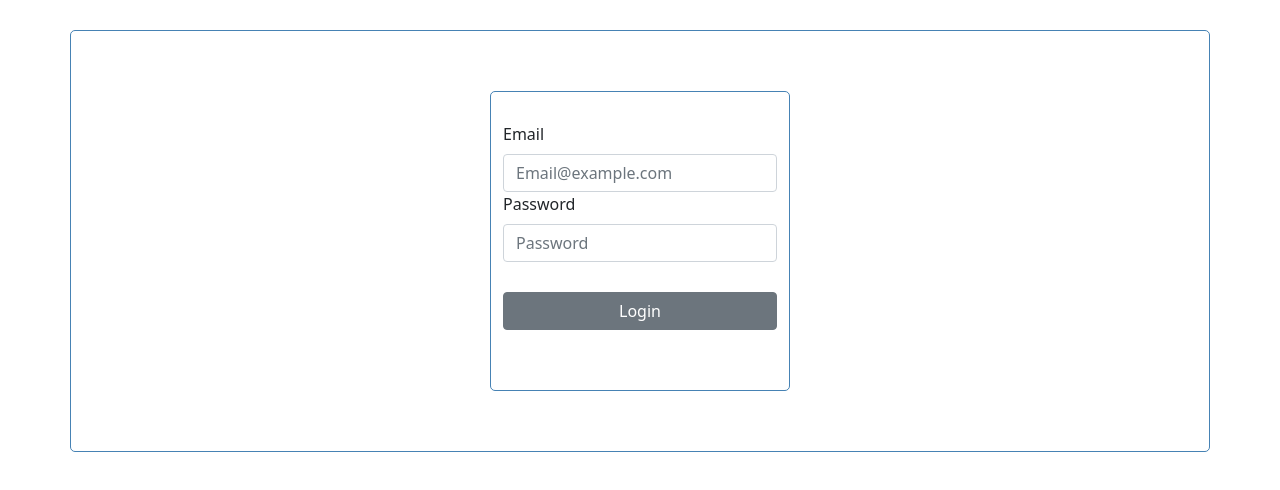
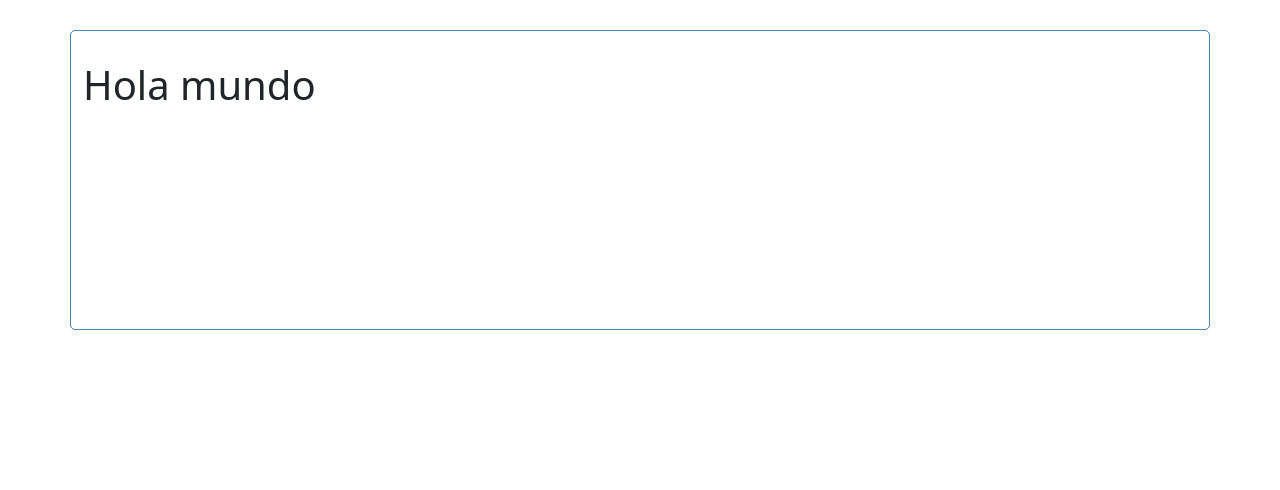
Before and after one commit to eocaranza/Menu_Excercise, a React (Create React App) app: page / in a window 1280 px wide. Before the commit this address led to /Login. Shown: the top 490 px of the page. Built offline with nearby package versions, Linux system fonts and the light colour scheme; sample sign-in values are in the browser's storage.

Commit message:
commit on main

```diff
--- a/package.json
+++ b/package.json
@@ -13,6 +13,7 @@
     "react-dom": "^17.0.2",
     "react-router-dom": "^6.2.1",
     "react-scripts": "5.0.0",
+    "sweetalert": "^2.1.2",
     "web-vitals": "^2.1.4"
   },
   "scripts": {
--- a/src/App.js
+++ b/src/App.js
@@ -3,17 +3,23 @@ import { BrowserRouter as Router, Route, Routes } from "react-router-dom";
 import "bootstrap/dist/css/bootstrap.min.css";
 import Login from "./components/Login";
 import PrivateRoute from "./PrivateRoute";
+import { AuthContext } from "./context/Auth";
 
 const App = () => {
-  const [showLogin, setShowLogin] = useState(true);
+  const existingTokens = JSON.parse(localStorage.getItem("tokens"));
+  const [authTokens, setAuthTokens] = useState(existingTokens);
 
-  const onLogin = (username, pass) => {};
+  const setTokens = (data) => {
+    localStorage.setItem("tokens", JSON.stringify(data));
+    setAuthTokens(data);
+  };
 
   return (
+    <AuthContext.Provider value={{ authTokens, setAuthTokens: setTokens }}>
       <div className="container">
         <Router>
           <Routes>
-          <Route path="/Login" exact element={<Login onLogin={onLogin} />} />
+            <Route path="/Login" exact element={<Login/>} />
             <Route element={<PrivateRoute />}>
               <Route
                 path="/"
@@ -36,6 +42,7 @@ const App = () => {
           </Routes>
         </Router>
       </div>
+    </AuthContext.Provider>
   );
 };
 
--- a/src/PrivateRoute.js
+++ b/src/PrivateRoute.js
@@ -3,10 +3,10 @@ import { Navigate, Outlet, useLocation } from "react-router-dom";
 import { useAuth } from "./context/Auth";
 
 const PrivateRoute = () => {
-  const isAuthenticated = useAuth();
+  const { authTokens } = useAuth();
   const location = useLocation();
 
-  return isAuthenticated ? (
+  return authTokens ? (
     <Outlet />
   ) : (
     <Navigate to="/Login" replace state={{ from: location }} />
--- a/src/components/Login.js
+++ b/src/components/Login.js
@@ -1,23 +1,54 @@
 import { Button, Form, Row, Col } from "react-bootstrap";
 import "bootstrap/dist/css/bootstrap.min.css";
 import { useLocation, useNavigate } from "react-router-dom";
-import { useState } from "react";
+import React, { useState, useContext } from "react";
+import { useAuth } from "../context/Auth";
+import loginURL from "../services/ApiREST";
+import axios from "axios";
+import { Navigate } from "react-router-dom";
+import swal from "sweetalert";
 
-const Login = ({ onLogin }) => {
+const Login = () => {
   const location = useLocation();
   const navigate = useNavigate();
   const [username, setUsername] = useState("");
+  const [isError, setIsError] = useState();
   const [pass, setPass] = useState("");
+  const [enabled, setEnabled] = useState(true);
+  const { setAuthTokens } = useAuth();
 
   const onSubmit = (e) => {
     e.preventDefault();
 
     if (!username || !pass) {
-      alert("Please fill the required fields");
+      swal("Error", "Debe llenar todos los campos", "error");
       return;
     }
 
-    onLogin(username, pass);
+    setEnabled(false);
+
+    let url = loginURL;
+    let email = username;
+    let password = pass;
+    axios
+      .post(url, { email, password })
+      .then((response) => {
+        if (response.status === 200) {
+          setIsError(false);
+          setAuthTokens(response.data.token);
+          navigate("/");
+          //return <Navigate to="/" />;
+          //localStorage.setItem("Token", response.data.token);
+        } else {
+          setIsError(true);
+          swal("Error", "Credenciales invalidas", "error");
+        }
+      })
+      .catch((error) => {
+        setEnabled(true);
+        setIsError(true);
+        swal("Error", "Credenciales invalidas", "error");
+      });
 
     setUsername("");
     setPass("");
@@ -25,7 +56,8 @@ const Login = ({ onLogin }) => {
 
   return (
     <div className="container login">
-      <Form onSubmit={onSubmit}>
+      <React.Fragment>
+        <Form>
           <Col>
             <Row>
               <Form.Group>
@@ -55,6 +87,8 @@ const Login = ({ onLogin }) => {
                   className="login-button"
                   variant="secondary"
                   type="submit"
+                  disabled={!enabled}
+                  onClick={onSubmit}
                 >
                   Login
                 </Button>
@@ -62,6 +96,7 @@ const Login = ({ onLogin }) => {
             </Row>
           </Col>
         </Form>
+      </React.Fragment>
     </div>
   );
 };
--- /dev/null
+++ b/src/services/ApiREST.js
@@ -0,0 +1,2 @@
+const loginURL = "http://challenge-react.alkemy.org/";
+export default loginURL;
```
Also changed, not shown: 1 other file (tests, documents, lock files or other folders). Lines whose indentation alone changed are shown as unchanged.
